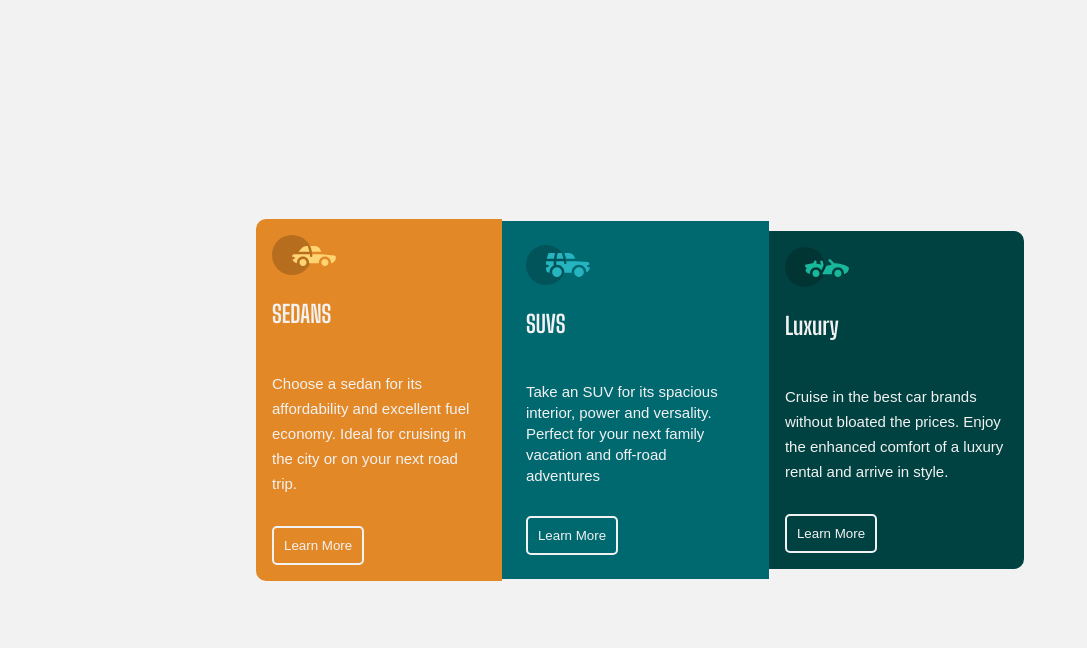
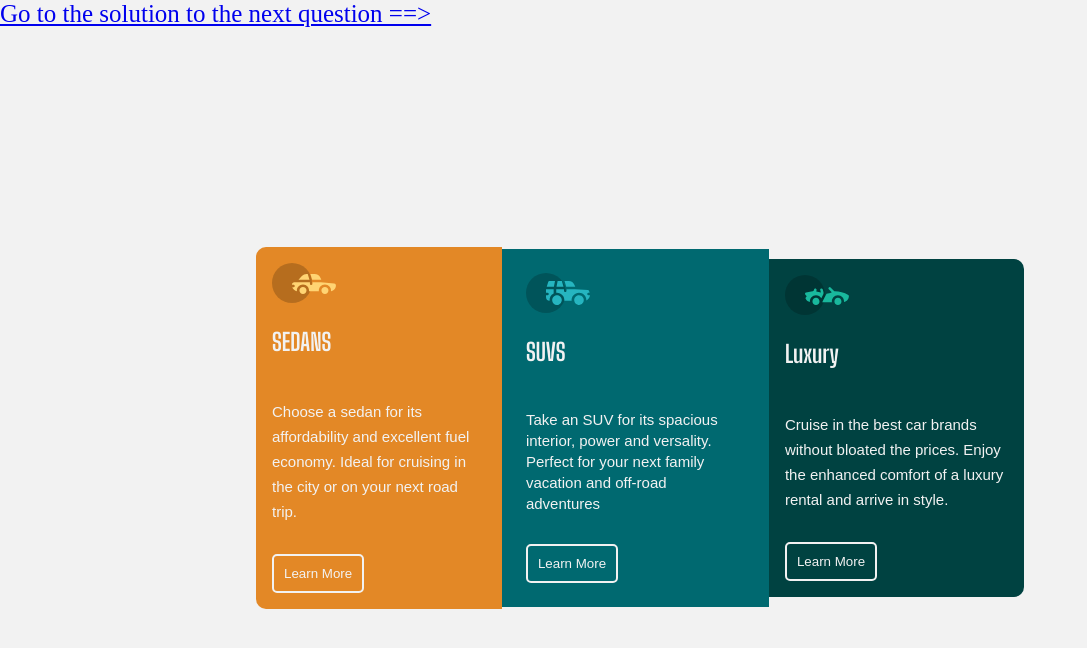
Before and after one commit to benjaminharuna1/flex-box-layout-task-zuri, a plain HTML site: page index.html in a window 1280 px wide. Shown: the whole page, without its empty margins (0-1087 px from the left). Drawn offline with Linux system fonts and the light colour scheme.

Commit message:
added link and header

```diff
--- a/index.html
+++ b/index.html
@@ -13,6 +13,9 @@
 <link href="https://fonts.googleapis.com/css2?family=Big+Shoulders+Display:wght@700&display=swap" rel="stylesheet">
 </head>
 <body>
+  <header>
+    <nav> <a style="font-size: 25px;" href="https://benjaminharuna1.github.io/css-grid-assign-zuri/">Go to the solution to the next question ==></a></nav>
+  </header>
     <main>
 
         <div class="card1">
```
